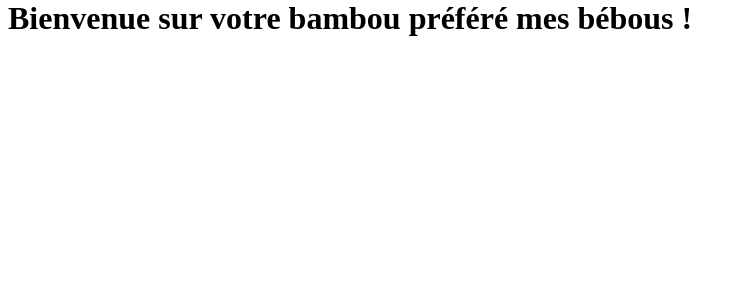
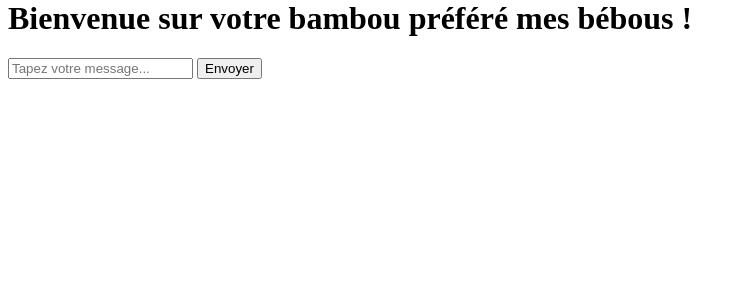
Before and after one commit to tarturr/PANDAMONIUM, a Flask app: template pandamonium/templates/app/bamboo.html in a window 1280 px wide. Shown: the part 80-380 px from the top of the page, without its empty margins (0-745 px from the left). Run offline with Flask 3, Linux system fonts and the light colour scheme; the template is opened without the code that fills it, so the values that code supplies are empty; parts of the project's set-up code (start-up, migrations or seed data) failed here and were passed over; some libraries are stand-ins or nearby versions.

Commit message:
Added the first temporary working chat relay.

```diff
--- a/pandamonium/routes/app.py
+++ b/pandamonium/routes/app.py
@@ -36,7 +36,12 @@ def register_events(socket: sock.SocketIO):
 
     :param sock.SocketIO socket: L'instance de l'application Flask SocketIO."""
     socket.on_event('user_logged', user_logged)
+    socket.on_event('user_message', user_message)
 
 
 def user_logged(data):
     print('Yup', data)
+
+
+def user_message(data):
+    sock.emit('user_message', data, broadcast=True)
--- a/pandamonium/static/js/app/socket_io_loader.js
+++ b/pandamonium/static/js/app/socket_io_loader.js
@@ -3,3 +3,21 @@ const socket = io()
 socket.on('connect', () => {
     socket.emit('user_logged', {data: 'User connected'})
 })
+
+const messages = document.querySelector('.messages')
+const chatBox = document.getElementById('chatbox')
+const sendButton = document.getElementById('send')
+
+sendButton.addEventListener('click', (e) => {
+    const message = chatBox.value.trim()
+
+    if (message.length > 0) {
+        socket.emit('user_message', {data: message})
+    }
+})
+
+socket.on('user_message', (data) => {
+    const message = document.createElement('p')
+    message.textContent = data['data']
+    messages.appendChild(message)
+})
--- a/pandamonium/templates/app/bamboo.html
+++ b/pandamonium/templates/app/bamboo.html
@@ -3,10 +3,17 @@
 {% block title %}{{bamboo_name}}{% endblock %}
 
 {% block head %}
-    <script src="https://cdnjs.cloudflare.com/ajax/libs/socket.io/4.0.1/socket.io.js" integrity="sha512-q/dWJ3kcmjBLU4Qc47E4A9kTB4m3wuTY7vkFJDTZKjTs8jhyGQnaUrxa0Ytd0ssMZhbNua9hE+E7Qv1j+DyZwA==" crossorigin="anonymous"></script>
-    <script src="{{ url_for('static', filename='js/app/socket_io_loader.js') }}"></script>
+    <script src="https://cdn.socket.io/4.7.5/socket.io.min.js" integrity="sha384-2huaZvOR9iDzHqslqwpR87isEmrfxqyWOF7hr7BY6KG0+hVKLoEXMPUJw3ynWuhO" crossorigin="anonymous"></script>
+    <script src="{{ url_for('static', filename='js/app/socket_io_loader.js') }}" defer></script>
 {% endblock %}
 
 {% block body %}
     <h1>Bienvenue sur votre bambou préféré mes bébous !</h1>
+
+    <div class="messages"></div>
+
+    <div class="chat">
+        <input type="text" id="chatbox" placeholder="Tapez votre message...">
+        <button id="send">Envoyer</button>
+    </div>
 {% endblock %}
```
